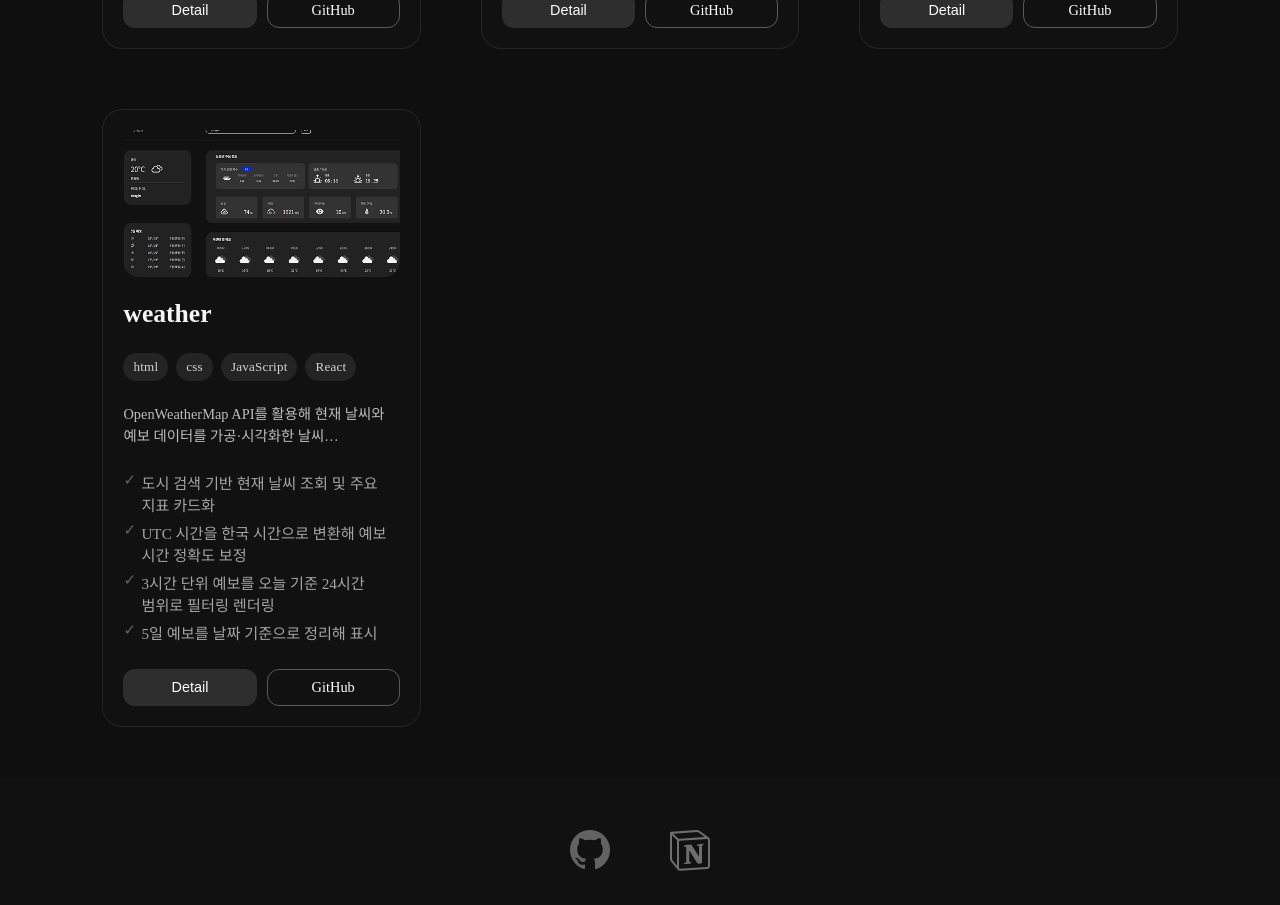
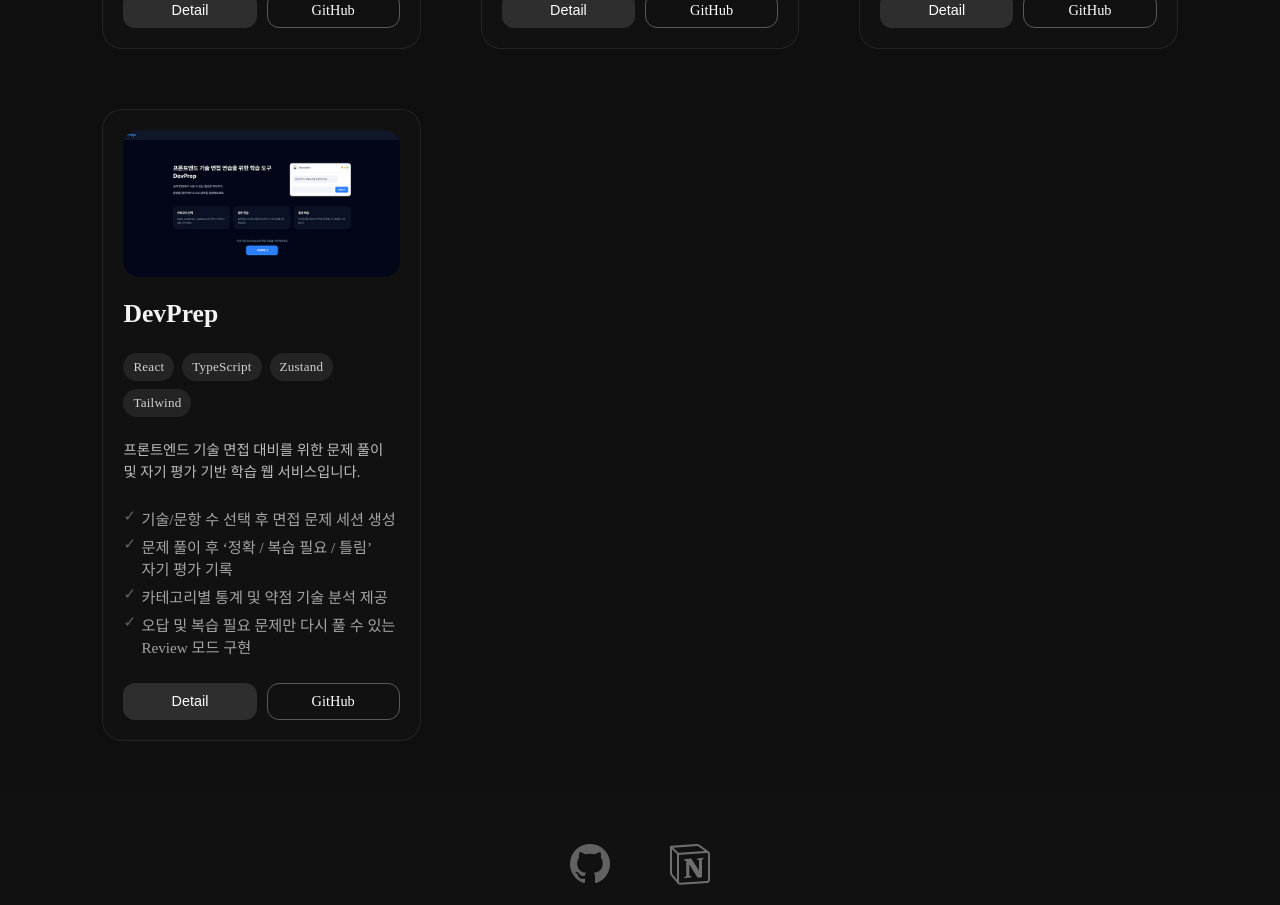
Before and after one commit to junhyuk2000/portfolio, a React (Vite) app: page / in a window 1280 px wide. Shown: the part 3680-4585 px from the top of the page. Built offline with nearby package versions, Linux system fonts and the light colour scheme; a web font is replaced by a local one.

Commit message:
feat: add DevPrep project and refine descriptions

```diff
--- a/src/components/common/Modal.jsx
+++ b/src/components/common/Modal.jsx
@@ -60,10 +60,11 @@ export default function Modal({ onClose, project }) {
 
           <div className="pm-right">
             <div className="pm-panel">
+              { project.detail.contribution &&
               <div className="pm-card">
                 <div className="pm-label">기여도</div>
                 <p className="pm-text">{project.detail?.contribution}</p>
-              </div>
+              </div> }
               <div className="pm-card">
                 <div className="pm-label">기술 선택 이유</div>
                 <p className="pm-text">{project.detail?.reason}</p>
--- a/src/data/projectsData.js
+++ b/src/data/projectsData.js
@@ -96,32 +96,37 @@ export const projects = [
   {
     id: 4,
     type: "Personal",
-    title: "weather",
-    img:"/images/thumb/project_weather_thumb.jpg",
-    alt:"weather 썸네일",
-    detail_img:"/images/detail/weather_detail.jpg",
-    skill:["html","css","JavaScript","React"],
-    summary: "OpenWeatherMap API를 활용해 현재 날씨와 예보 데이터를 가공·시각화한 날씨 애플리케이션입니다.",
+    title: "DevPrep",
+    img:"/images/thumb/project_devprep_thumb.jpg",
+    alt:"DevPrep 썸네일",
+    detail_img:"/images/detail/devprep_detail.jpg",
+    skill:["React","TypeScript","Zustand","Tailwind"],
+    summary: "프론트엔드 기술 면접 대비를 위한 문제 풀이 및 자기 평가 기반 학습 웹 서비스입니다.",
     bullets: [
-      "도시 검색 기반 현재 날씨 조회 및 주요 지표 카드화",
-      "UTC 시간을 한국 시간으로 변환해 예보 시간 정확도 보정",
-      "3시간 단위 예보를 오늘 기준 24시간 범위로 필터링 렌더링",
-      "5일 예보를 날짜 기준으로 정리해 표시"
+      "기술/문항 수 선택 후 면접 문제 세션 생성",
+      "문제 풀이 후 ‘정확 / 복습 필요 / 틀림’ 자기 평가 기록",
+      "카테고리별 통계 및 약점 기술 분석 제공",
+      "오답 및 복습 필요 문제만 다시 풀 수 있는 Review 모드 구현"
     ],
-    core: [],
+    core: [
+      "Zustand + persist를 활용한 세션 상태 관리 및 새 세션 초기화 구조 설계",
+      "문제 배열 재생성 방지를 위한 useMemo 기반 안정화 처리",
+      "Practice / Result 페이지 접근 가드 로직 구현",
+      "문제/기록 상태 분리로 재사용 가능한 학습 흐름 구조 설계"
+    ],
     links:{
-      github: "https://github.com/junhyuk2000/weather",
-      live: "https://weather-app-junhyuk.netlify.app/"
+      github: "https://github.com/junhyuk2000/devprep",
+      live: "https://devprep-project.netlify.app/"
     },
     detail:{
       reason:
-        "OpenWeatherMap API를 활용해 외부 데이터 연동과 비동기 처리 흐름을 경험하기 위해 제작했습니다. UTC 기준 시간 데이터를 한국 시간으로 변환해 현재 날씨와 예보 시간에 일관되게 적용했습니다.",
+        "프론트엔드 기술 면접 준비 과정에서 단순 암기가 아닌 반복 학습과 약점 분석이 가능한 서비스를 직접 만들어보고자 제작했습니다.",
       structure:
-        "도시 검색 → API 호출 → 응답 데이터 가공 → 상태 업데이트 흐름으로 구성했습니다. 3시간 단위 예보는 오늘 기준 24시간 범위로 필터링해 시간대별 카드 UI로 렌더링했고, 5일 예보는 날짜 기준으로 정리해 표시했습니다.",
+        "Setup → Practice → Result → Review 흐름으로 구성했습니다. 문제 데이터와 풀이 기록을 분리 관리하고, Zustand persist를 통해 새로고침 시에도 세션이 유지되도록 설계했습니다.",
       trouble:
-        "API에서 제공하는 시간 값이 UTC 기준이라 예보 시간이 실제 체감과 어긋나는 문제가 있었습니다. UTC 시간을 한국 시간으로 변환해 현재 날씨와 예보 시간 모두 정확히 맞추도록 수정했습니다."
+        "문제 배열이 렌더링마다 새로 생성되면서 현재 문제 index가 꼬이는 문제가 있었습니다. useMemo로 문제 배열을 고정해 해결했고, 세션 시작 시 상태를 초기화하는 구조로 안정성을 확보했습니다."
     }
-  },
+  }
 ];
 
 export const projectDetail = [
```
Also changed, not shown: public/images/detail/devprep_detail.jpg (added), public/images/thumb/project_devprep_thumb.jpg (added).
